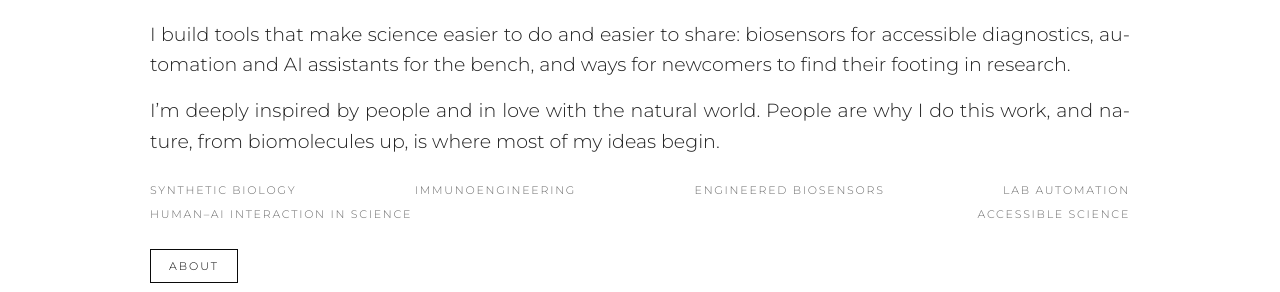
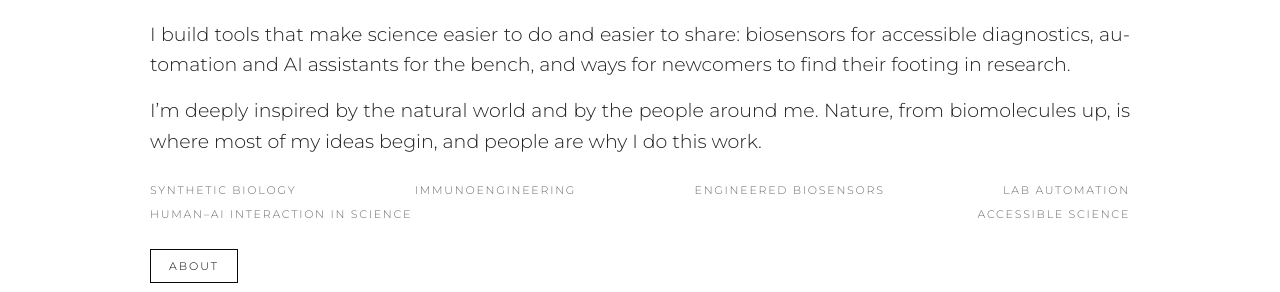
Before and after one commit to aairehtuele/arkana, a Jekyll site: the page built from index.html, in a window 1280 px wide. Shown: the part 230-522 px from the top of the page. Built offline with Jekyll 4.4.1, drawn with Linux system fonts in a browser that asks for light colours.

Commit message:
Reword closing line of homepage intro
Co-Authored-By: Claude Fable 5.1 <noreply@anthropic.com>
Claude-Session: https://claude.ai/code/session_01K7kSkMVmseGRbdRETtVsAL

```diff
--- a/index.html
+++ b/index.html
@@ -13,8 +13,8 @@ layout: default
     footing in research.
   </p>
   <p class="lede">
-    I’m deeply inspired by people and in love with the natural world. People are why I do this work,
-    and nature, from biomolecules up, is where most of my ideas begin.
+    I’m deeply inspired by the natural world and by the people around me. Nature, from biomolecules
+    up, is where most of my ideas begin, and people are why I do this work.
   </p>
   <ul class="tags">
     {% for i in site.data.interests %}<li>{{ i }}</li>{% endfor %}
```
